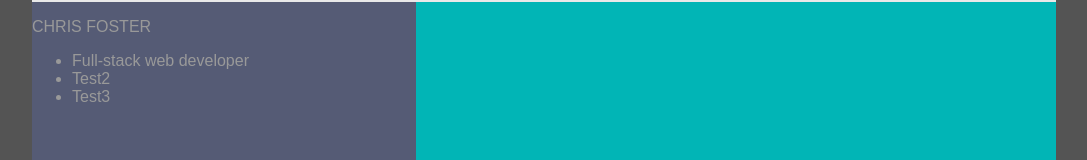
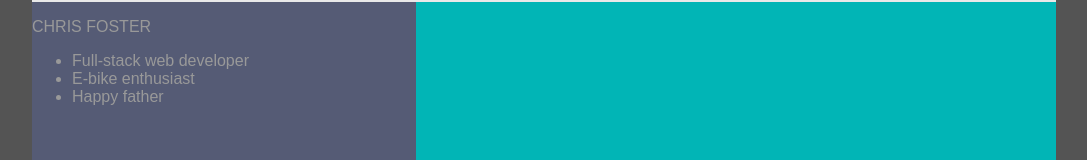
Before and after one commit to chriswfoster/2ndPortfolio, a React (Create React App) app: page / in a window 1280 px wide. Shown: the part 158-318 px from the top of the page, without its empty margins (96-1183 px from the left). Built offline with nearby package versions, Linux system fonts and the light colour scheme.

Commit message:
More styling

```diff
--- a/src/components/App.js
+++ b/src/components/App.js
@@ -57,8 +57,8 @@ class App extends Component {
               <p> CHRIS FOSTER </p>
               <ul>
                 <li>Full-stack web developer</li>
-                <li>Test2</li>
-                <li>Test3</li>
+                <li>E-bike enthusiast</li>
+                <li>Happy father</li>
               </ul>
             </div>
 
```
Also changed, not shown: package.json (+3 -5 lines), src/components/routedchildren/Contact/github-icon.png (added), src/components/routedchildren/Contact/linkedin-icon.png (added).
